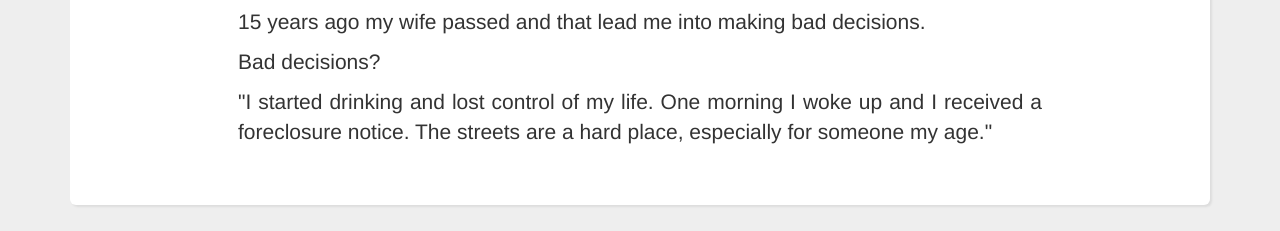
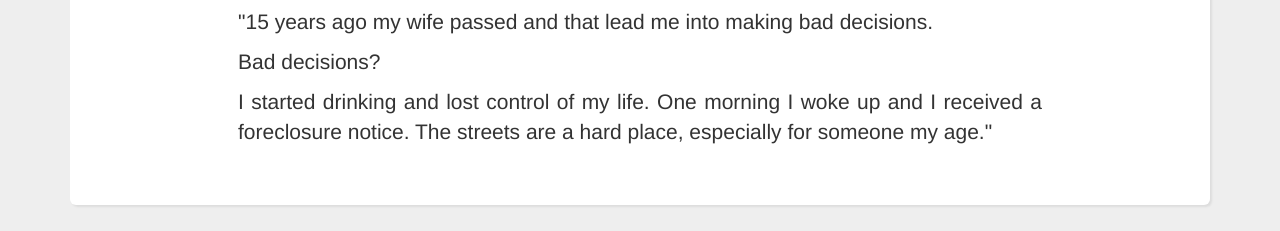
Before and after one commit to sicueft/sicueft.github.io, a plain HTML site: page story_3.html in a window 1280 px wide. Shown: the part 707-938 px from the top of the page. Drawn offline with nearby package versions, Linux system fonts and the light colour scheme.

Commit message:
fixed story 3

```diff
--- a/story_3.html
+++ b/story_3.html
@@ -33,9 +33,9 @@
          <div>
         <h2 class="text-center">Philip’s Home</h2>
 
-       <p style="margin: 0px 108px"class="text-justify">15 years ago my wife passed and that lead me into making bad decisions.</p>
+       <p style="margin: 0px 108px"class="text-justify">"15 years ago my wife passed and that lead me into making bad decisions.</p>
 <p style="margin: 10px 108px"class="text-justify">Bad decisions?</p>
-<p style="margin: 10px 108px"class="text-justify">"I started drinking and lost control of my life. One morning I woke up and I received a foreclosure notice. The streets are a hard place, especially for someone my age."</p>
+<p style="margin: 10px 108px"class="text-justify">I started drinking and lost control of my life. One morning I woke up and I received a foreclosure notice. The streets are a hard place, especially for someone my age."</p>
         </div>
       </div>
       <p class="text-center"></p>
```
